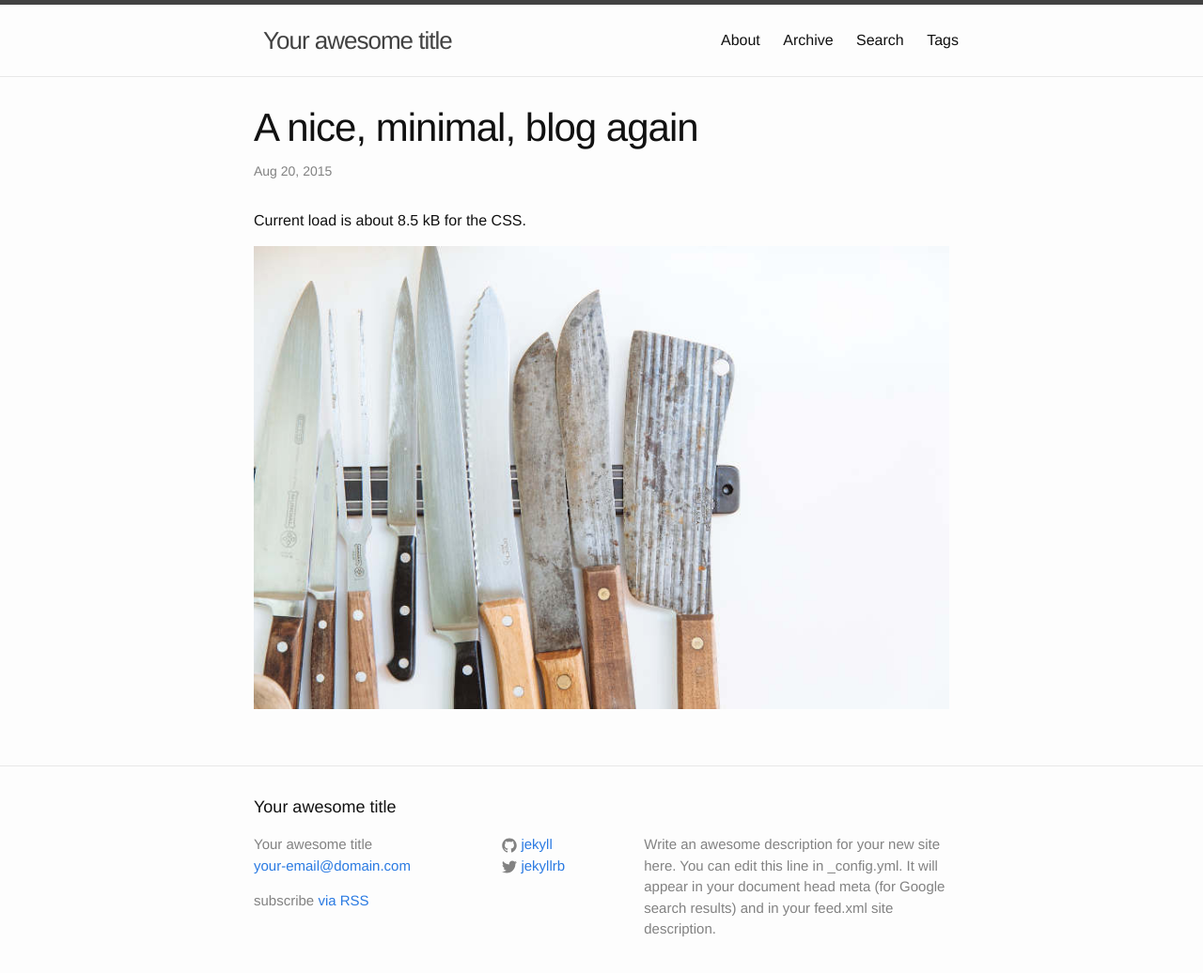
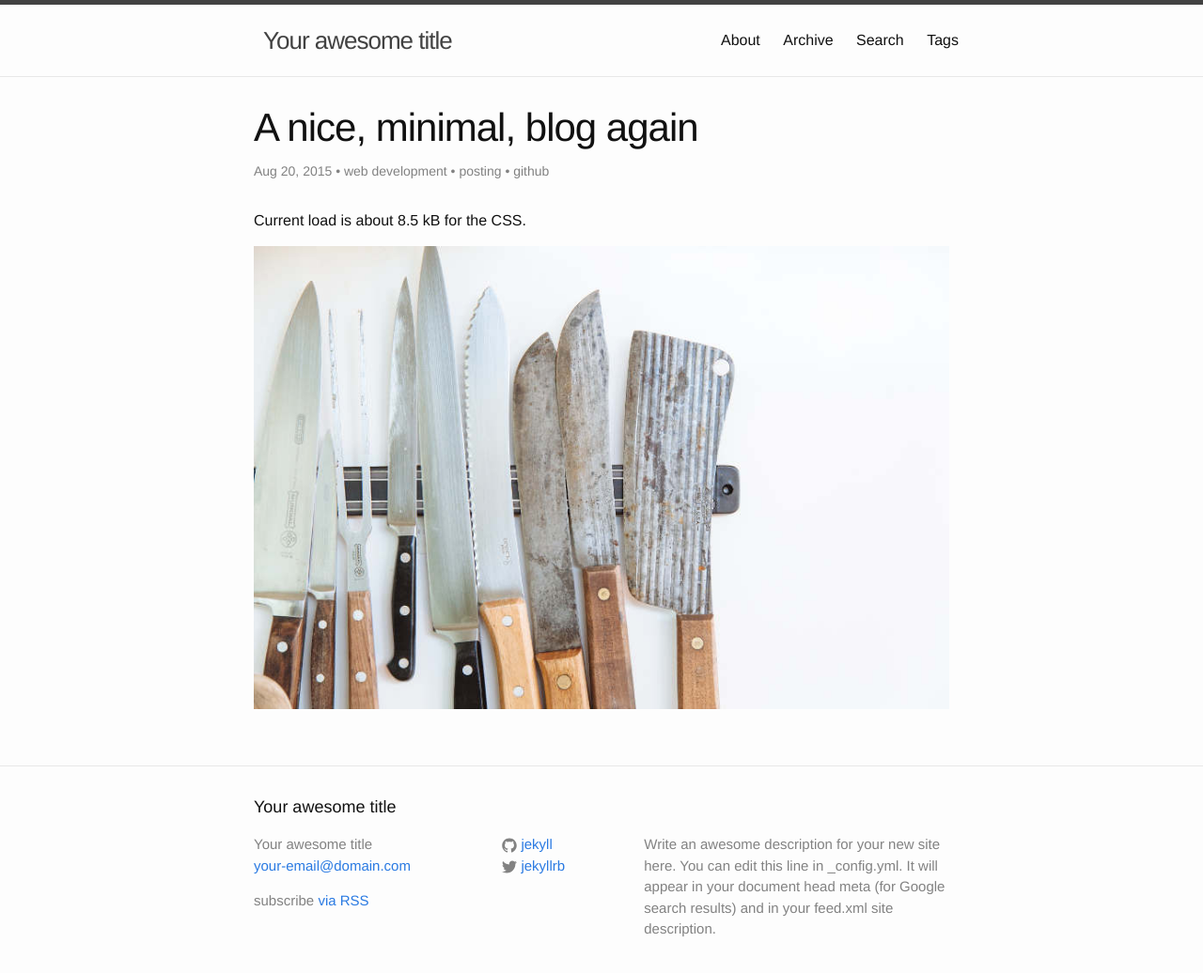
Before and after one commit to schollz/jekyll-tinyfeet, a Jekyll site: the page built from _posts/2015-08-20-minimal-jekyll2.md, in a window 1280 px wide and 1061 px high. Shown: the top 1036 px of the window at 94% size. Built offline with Jekyll 4.4.1, drawn with Linux system fonts in a browser that asks for light colours; Markdown is read by kramdown in place of the engine named in the settings.

Commit message:
Update post.html

```diff
--- a/_layouts/post.html
+++ b/_layouts/post.html
@@ -5,7 +5,7 @@
 
   <header class="post-header">
     <h1 class="post-title">{{ page.title }}</h1>
-    <p class="post-meta">{{ page.date | date: "%b %-d, %Y" }}{% if page.author %} • {{ page.author }}{% endif %}{% if page.meta %} • {{ page.meta }}{% endif %}</p>
+    <p class="post-meta">{{ page.date | date: "%b %-d, %Y" }}{% if page.author %} • {{ page.author }}{% endif %}{% if page.meta %} • {{ page.meta }}{% endif %}{% if page.tags %}{% for tag in page.tags %} • {{ tag }}{% endfor %}{% endif %}</p>
   </header>
 
   <article class="post-content">
```
